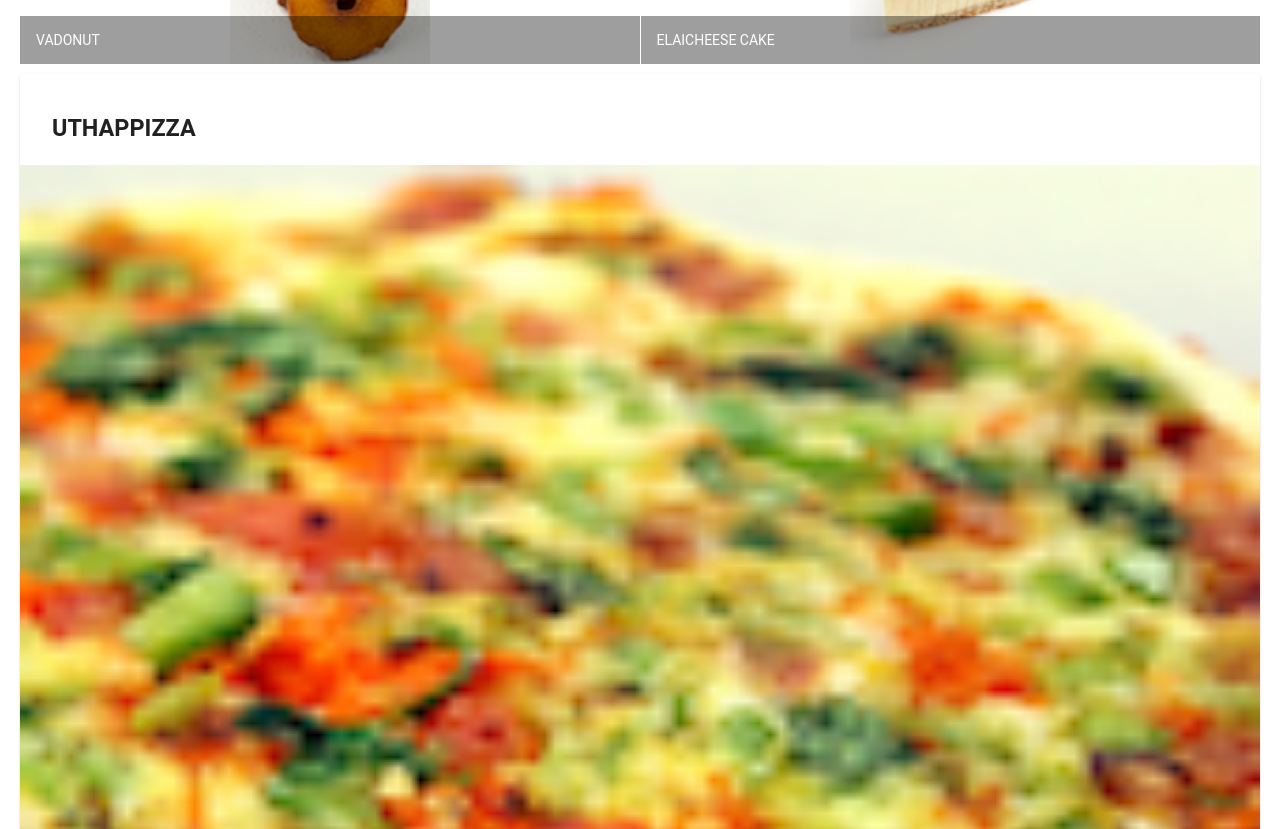
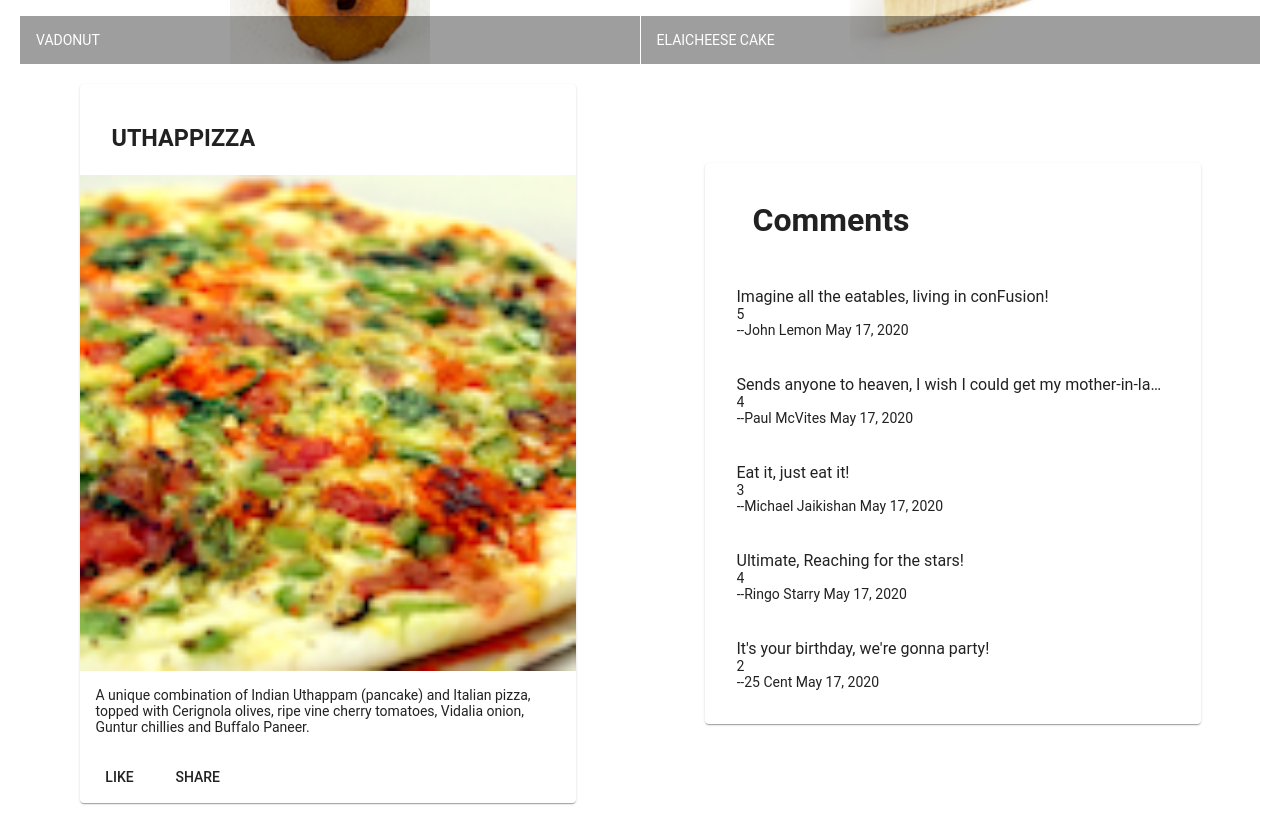
Before and after one commit to PradyumnaGarg/Angular, an Angular app: page / in a window 1280 px wide. Shown: the part 500-1329 px from the top of the page. Built offline with nearby package versions, Linux system fonts and the light colour scheme.

Commit message:
Dish Details Component (Assignment 1)

```diff
--- a/src/app/app.component.html
+++ b/src/app/app.component.html
@@ -1,2 +1,3 @@
 <mat-toolbar color="primary"><span>Ristorante Con Fusion</span></mat-toolbar>
 <app-menu></app-menu>
+<app-dishdetail></app-dishdetail>
--- a/src/app/app.module.ts
+++ b/src/app/app.module.ts
@@ -13,11 +13,13 @@ import { AppComponent } from './app.component';
 
 import 'hammerjs';
 import { MenuComponent } from './menu/menu.component';
+import { DishdetailComponent } from './dishdetail/dishdetail.component';
 
 @NgModule({
   declarations: [
     AppComponent,
-    MenuComponent
+    MenuComponent,
+    DishdetailComponent
   ],
   imports: [
     BrowserModule,
--- /dev/null
+++ b/src/app/dishdetail/dishdetail.component.html
@@ -0,0 +1,46 @@
+<div class="container"
+    fxLayout="row"
+    fxLayout.sm="column"
+    fxLayout.xs="column"
+    fxLayoutAlign.gt-md="space-around center"
+    fxLayoutGap="10px"
+    fxLayoutGap.xs="0">
+
+  <div fxFlex="40">
+        <mat-card *ngIf="dish">
+            <mat-card-header>
+                <mat-card-title>
+                    <h3>{{ dish.name | uppercase }}</h3>
+                </mat-card-title>
+            </mat-card-header>
+            <img mat-card-image src={{dish.image}} alt={{dish.name}}>
+            <mat-card-content>
+                <p>
+                    {{dish.description}}
+                </p>
+            </mat-card-content>
+            <mat-card-actions>
+                <button mat-button>LIKE</button>
+                <button mat-button>SHARE</button>
+            </mat-card-actions>
+        </mat-card>
+  </div>
+
+  <div fxFlex="40">
+    <mat-card>
+        <mat-card-header>
+            <h1>Comments</h1>
+        </mat-card-header>
+        <mat-card-content>
+            <mat-list *ngIf='dish'>
+                <mat-list-item *ngFor='let comment of dish.comments'>
+                    <p mat-line>{{comment.comment}}</p>
+                    <p mat-line>{{comment.rating}}</p>
+                    <p mat-line>--{{comment.author}} {{date | date}}</p>
+                </mat-list-item>
+            </mat-list>
+        </mat-card-content>
+    </mat-card>
+  </div>
+
+</div>
--- /dev/null
+++ b/src/app/dishdetail/dishdetail.component.ts
@@ -0,0 +1,62 @@
+import { Component, OnInit } from '@angular/core';
+
+const DISH = {
+  id: '0',
+  name: 'Uthappizza',
+  image: '/assets/images/uthappizza.png',
+  category: 'mains',
+  featured: true,
+  label: 'Hot',
+  price: '4.99',
+  // tslint:disable-next-line:max-line-length
+  description: 'A unique combination of Indian Uthappam (pancake) and Italian pizza, topped with Cerignola olives, ripe vine cherry tomatoes, Vidalia onion, Guntur chillies and Buffalo Paneer.',
+  comments: [
+       {
+           rating: 5,
+           comment: 'Imagine all the eatables, living in conFusion!',
+           author: 'John Lemon',
+           date: '2012-10-16T17:57:28.556094Z'
+       },
+       {
+           rating: 4,
+           comment: 'Sends anyone to heaven, I wish I could get my mother-in-law to eat it!',
+           author: 'Paul McVites',
+           date: '2014-09-05T17:57:28.556094Z'
+       },
+       {
+           rating: 3,
+           comment: 'Eat it, just eat it!',
+           author: 'Michael Jaikishan',
+           date: '2015-02-13T17:57:28.556094Z'
+       },
+       {
+           rating: 4,
+           comment: 'Ultimate, Reaching for the stars!',
+           author: 'Ringo Starry',
+           date: '2013-12-02T17:57:28.556094Z'
+       },
+       {
+           rating: 2,
+           comment: 'It\'s your birthday, we\'re gonna party!',
+           author: '25 Cent',
+           date: '2011-12-02T17:57:28.556094Z'
+       }
+   ]
+};
+
+@Component({
+  selector: 'app-dishdetail',
+  templateUrl: './dishdetail.component.html',
+  styleUrls: ['./dishdetail.component.scss']
+})
+export class DishdetailComponent implements OnInit {
+
+  constructor() { }
+
+  dish = DISH;
+  date: number = Date.now();
+
+  ngOnInit(): void {
+  }
+
+}
--- a/src/app/menu/menu.component.html
+++ b/src/app/menu/menu.component.html
@@ -19,24 +19,4 @@
             </mat-grid-tile>
         </mat-grid-list>
     </div>
-
-    <div fxFlex *ngIf="selectedDish">
-        <mat-card>
-            <mat-card-header>
-                <mat-card-title>
-                    <h3>{{ selectedDish.name | uppercase }}</h3>
-                </mat-card-title>
-            </mat-card-header>
-            <img mat-card-image src={{selectedDish.image}} alt={{selectedDish.name}}>
-            <mat-card-content>
-                <p>
-                    {{selectedDish.description}}
-                </p>
-            </mat-card-content>
-            <mat-card-actions>
-                <button mat-button>LIKE</button>
-                <button mat-button>SHARE</button>
-            </mat-card-actions>
-        </mat-card>
-    </div>
 </div>
```
Also changed, not shown: src/app/dishdetail/dishdetail.component.scss (added), 1 other file (tests, documents, lock files or other folders).
